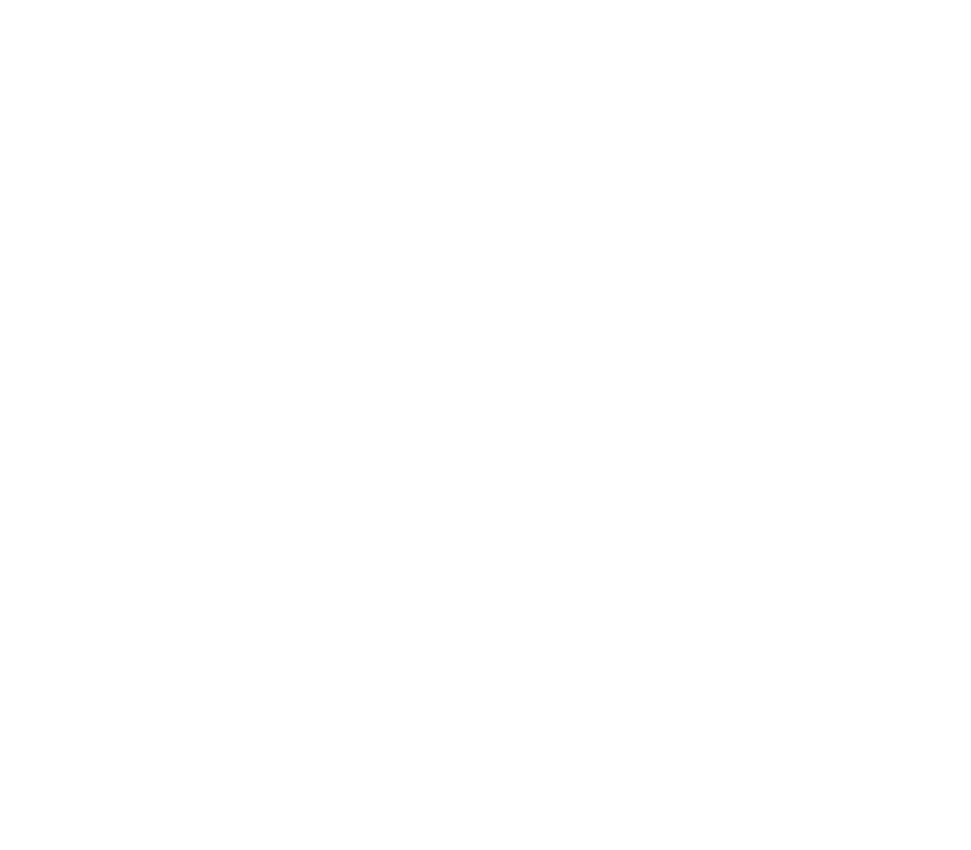
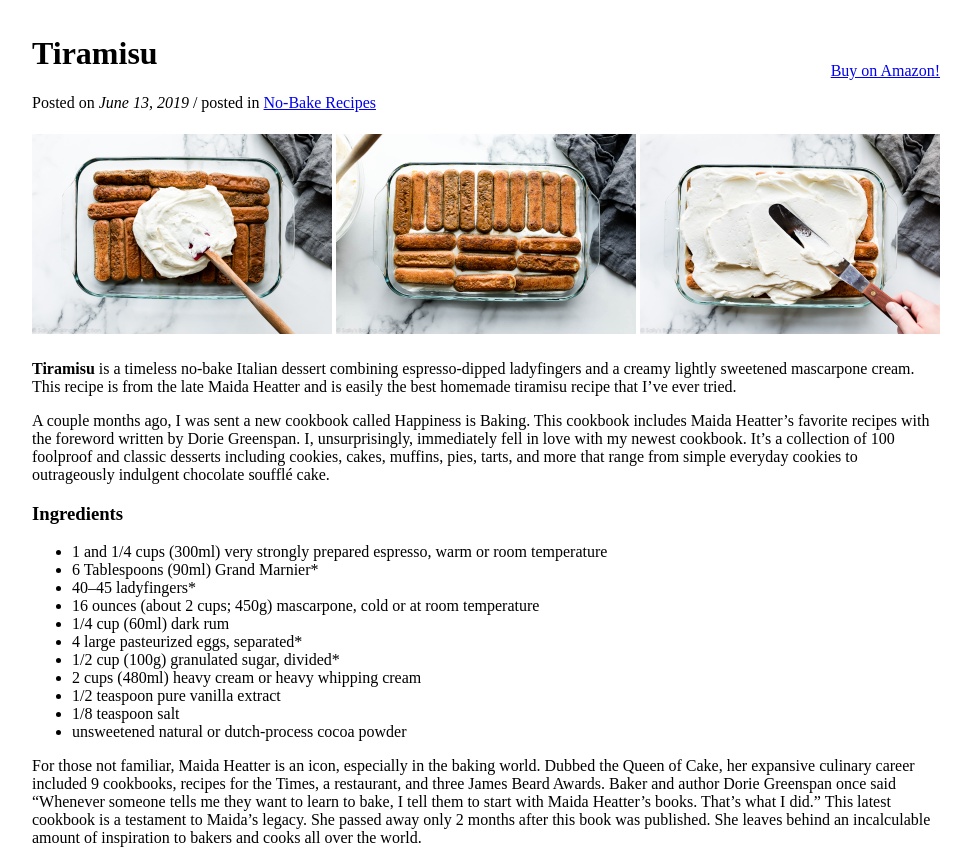
Before and after one commit to andresakoxha/Tiramisu-project-HTML, a plain HTML site: page index.html in a window 1280 px wide. Shown: the top 850 px of the page, without its empty margins (154-1125 px from the left). Before the commit the page ends 800 px from the top, so only its background shows below. Drawn offline with Linux system fonts and the light colour scheme.

Commit message:
Adds Tiramisu website

```diff
--- a/index.html
+++ b/index.html
@@ -3,12 +3,97 @@
 <head>
     <meta charset='utf-8'>
     <meta http-equiv='X-UA-Compatible' content='IE=edge'>
-    <title>Tiramisu</title>
+    <title>Tiramisu project</title>
     <meta name='viewport' content='width=device-width, initial-scale=1'>
 
 
 </head>
 <body>
+    <table width="900" align="center">
+        <tr>
+            <td>
+
+
+                <table width="100%">
+                    <tr>
+                        <td>
+                            <h1>Tiramisu</h1>
+                            <p>
+                                Posted on <em>June 13, 2019</em> / posted in <a href="#">No-Bake Recipes</a>
+                            </p>
+                        </td>
+                        <td align="right">
+                            <a href="#">Buy on Amazon!</a>
+                        </td>
+                    </tr>
+                </table>
+
+
+                <table>
+                    <tr>
+                        <td><img src="./assets/images/s1.jpg" width="300"></td>
+                        <td><img src="./assets/images/s2.jpg" width="300"></td>
+                        <td><img src="./assets/images/s3.jpg" width="300"></td>
+                    </tr>
+                </table>
+
+
+                <table width="100%">
+                    <tr>
+                        <td>
+                            <p>
+                                <strong>Tiramisu</strong> is a timeless no-bake Italian dessert combining espresso-dipped ladyfingers and a creamy lightly sweetened mascarpone cream. This recipe is from the late Maida Heatter and is easily the best homemade tiramisu recipe that I’ve ever tried.
+                            </p>
+                            <p>
+                                A couple months ago, I was sent a new cookbook called Happiness is Baking. This cookbook includes Maida Heatter’s favorite recipes with the foreword written by Dorie Greenspan. I, unsurprisingly, immediately fell in love with my newest cookbook. It’s a collection of 100 foolproof and classic desserts including cookies, cakes, muffins, pies, tarts, and more that range from simple everyday cookies to outrageously indulgent chocolate soufflé cake.
+                            </p>
+                            <h3>Ingredients</h3>
+                            <ul>
+                                <li>1 and 1/4 cups (300ml) very strongly prepared espresso, warm or room temperature</li>
+                                <li>6 Tablespoons (90ml) Grand Marnier*</li>
+                                <li>40–45 ladyfingers*</li>
+                                <li>16 ounces (about 2 cups; 450g) mascarpone, cold or at room temperature</li>
+                                <li>1/4 cup (60ml) dark rum</li>
+                                <li>4 large pasteurized eggs, separated*</li>
+                                <li>1/2 cup (100g) granulated sugar, divided*</li>
+                                <li>2 cups (480ml) heavy cream or heavy whipping cream</li>
+                                <li>1/2 teaspoon pure vanilla extract</li>
+                                <li>1/8 teaspoon salt</li>
+                                <li>unsweetened natural or dutch-process cocoa powder</li>
+                            </ul>
+                            <p>
+                                For those not familiar, Maida Heatter is an icon, especially in the baking world. Dubbed the Queen of Cake, her expansive culinary career included 9 cookbooks, recipes for the Times, a restaurant, and three James Beard Awards. Baker and author Dorie Greenspan once said “Whenever someone tells me they want to learn to bake, I tell them to start with Maida Heatter’s books. That’s what I did.” This latest cookbook is a testament to Maida’s legacy. She passed away only 2 months after this book was published. She leaves behind an incalculable amount of inspiration to bakers and cooks all over the world.
+                            </p>
+                            <br>
+                            <img src="./assets/images/tiramisu.jpg" width="700" alt="Tiramisu">
+                            <br><br>
+                            <h3>Common Tiramisu Questions – Answered</h3>
+                            <dl>
+                                <dt><strong>What kind of rum do I use in tiramisu?</strong></dt>
+                                <dd>
+                                    Dark rum is best, but you can use brandy or your favorite coffee liqueur.<br /><br />
+                                </dd>
+                                <dt><strong>Egg whites or whipped cream? </strong></dt>
+                                <dd>
+                                    Most tiramisu recipes use whipped egg whites OR whipped cream in the mascarpone cream layers. Egg whites contribute a more airy texture, while whipped cream makes the filling a bit more rich. This recipe actually uses both, so you’re getting both delightful textures.<br /><br />
+                                </dd>
+                                <dt><strong>Are the eggs cooked?</strong></dt>
+                                <dd>
+                                    Tiramisu is a no-bake dessert. The egg yolks are gently cooked on the stovetop, but the egg whites are raw. Purchase pasteurized eggs because they are safe to consume raw.<br /><br />
+                                </dd>
+                                <dt><strong>What size pan to use?</strong></dt>
+                                <dd>
+                                    This particular tiramisu recipe yields a large volume and the pan will be very full. Make sure your pan is large enough. I recommend a 9×13 inch dish with at least a 12-14 cup capacity. This 4 quart dish is wonderful too.<br /><br />
+                                </dd>
+                            </dl>
+                        </td>
+                    </tr>
+                </table>
+
+            </td>
+        </tr>
+    </table>
+
 
 </body>
 </html>
```
Also changed, not shown: assets/images/s1.jpg (added), assets/images/s2.jpg (added), assets/images/s3.jpg (added), assets/images/tiramisu.jpg (added).
